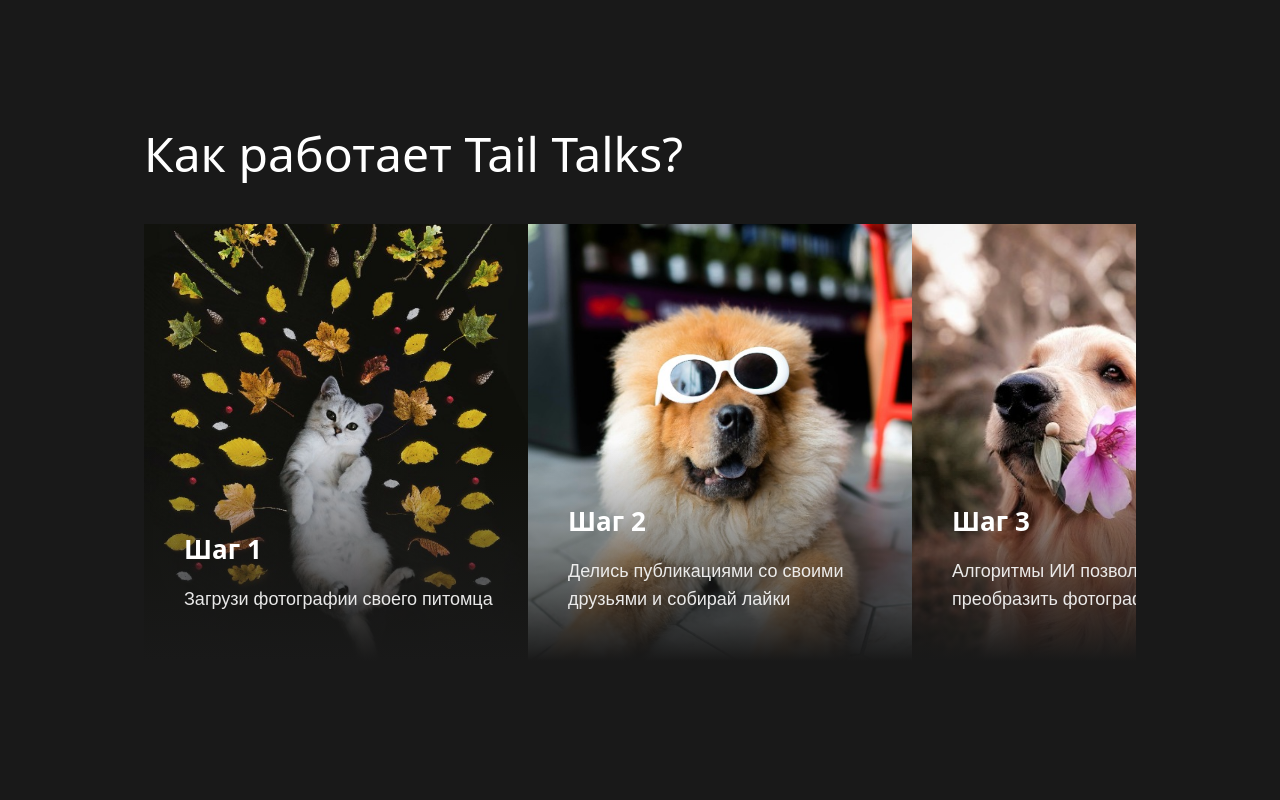
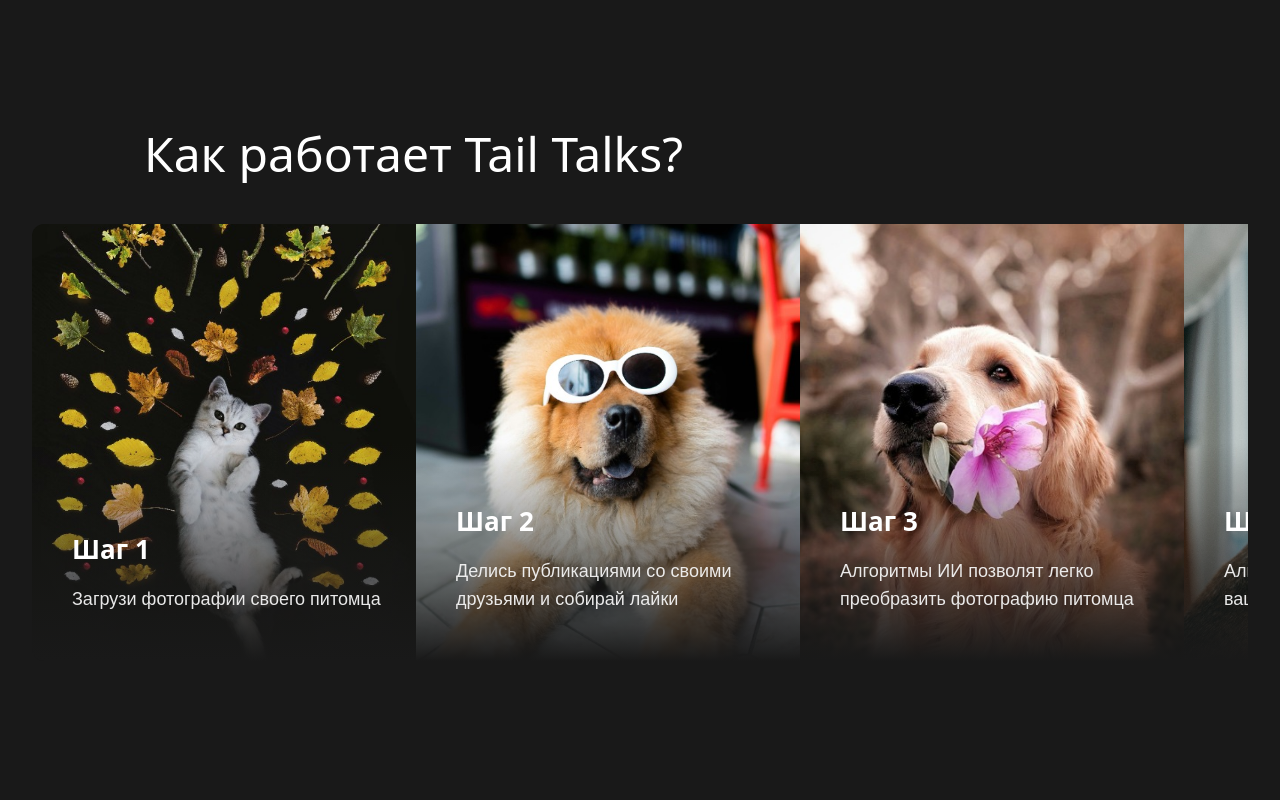
Before and after one commit to TailTalks/DevFront, a React (Create React App) app: page / in a window 1280 px wide. Shown: the part 1220-2020 px from the top of the page. Built offline with nearby package versions, Linux system fonts and the light colour scheme.

Commit message:
add horizontal scrollbar

```diff
--- /dev/null
+++ b/src/app/App.css
@@ -0,0 +1,37 @@
+.scroll-container {
+	scroll-behavior: smooth;
+}
+
+.scroll-container::-webkit-scrollbar {
+	width: 15px; /* ширина для вертикального скролла */
+	height: 6px; /* высота для горизонтального скролла */
+}
+
+.scroll-container-dark::-webkit-scrollbar-track {
+  background: #FFFFFF40; /* Цвет дорожки */
+}
+
+/* ползунок скроллбара */
+
+.scroll-container-dark::-webkit-scrollbar-thumb {
+	background-color: #FFFFFF;
+	border-radius: 20px;
+	border: 6px solid #FFFFFF;
+	}
+
+.scroll-container-light::-webkit-scrollbar-track {
+	background: #bdbdbd; /* Цвет дорожки */
+}
+
+.scroll-container-light::-webkit-scrollbar-thumb {
+	background-color: #000000CC; /* Цвет бегунка */
+  border-radius: 20px; /* Округление бегунка */
+  border: 3px solid #000000CC; /* Оформление границ бегунка */
+	}
+
+/*
+.scroll-container {
+	scrollbar-color: #FFFFFF #FFFFFF40;
+	scrollbar-width: thin;
+}
+*/
--- a/src/app/App.tsx
+++ b/src/app/App.tsx
@@ -1,5 +1,6 @@
 import React, { useState } from 'react';
 import '@fontsource-variable/rubik';
+import './App.css'
 import ThemeSwitchLight from '../assets/ThemeSwitchLight.svg'
 import ThemeSwitchDark from '../assets//ThemeSwitchDark.svg'
 // import Love from '../assets/Love.svg'
@@ -110,15 +111,18 @@ function App() {
         </div>
         {/* end mission */}
 
+				{/* end container	 */}
+				</div>
 
 				{/* how it works */}
 
 						<div id='how_it_works' className='w-full h-[568px] mt-36'>
-							<div className='h-16 font-sans text-[#000000] dark:text-white text-5xl font-medium'>
+							<div className='container mx-auto px-4 3xl:px-10 h-16 font-sans text-[#000000] dark:text-white text-5xl font-medium'>
 								Как работает Tail Talks?
 							</div>
-							<div className='mt-[30px] flex overflow-hidden'>
-								<div className="2xl:grow w-96 min-w-96 h-[437px] bg-step-1 bg-center bg-cover flex flex-col justify-end">
+							<div className={theme? 'mx-auto w-[95%] scroll-container scroll-container-dark mt-[30px] pb-8 flex overflow-x-auto'
+							: 'mx-auto w-[95%] scroll-container scroll-container-light mt-[30px] pb-8 flex overflow-x-auto'}>
+								<div className="rounded-l-xl 2xl:grow w-96 min-w-96 h-[437px] bg-step-1 bg-center bg-cover flex flex-col justify-end">
 									<div className='pl-10 pr-8 pb-12'>
 										<h3 className='font-sans font-bold text-white text-[26px]'>
 											Шаг 1
@@ -158,7 +162,7 @@ function App() {
 										</p>
 									</div>
 								</div>
-								<div className="2xl:grow w-96 min-w-96 h-[437px] bg-step-5 bg-center bg-cover flex flex-col justify-end">
+								<div className="rounded-r-xl 2xl:grow w-96 min-w-96 h-[437px] bg-step-5 bg-center bg-cover flex flex-col justify-end">
 									<div className='pl-10 pr-8 pb-12'>
 										<h3 className='font-sans font-bold text-white text-[26px]'>
 											Шаг 5
@@ -172,6 +176,8 @@ function App() {
 						</div>
 
 				{/* end how it works */}
+
+				<div className='container mx-auto px-4 3xl:px-10 flex-col'>
 
 				{/*TailTalks in telegram */}
 
```
